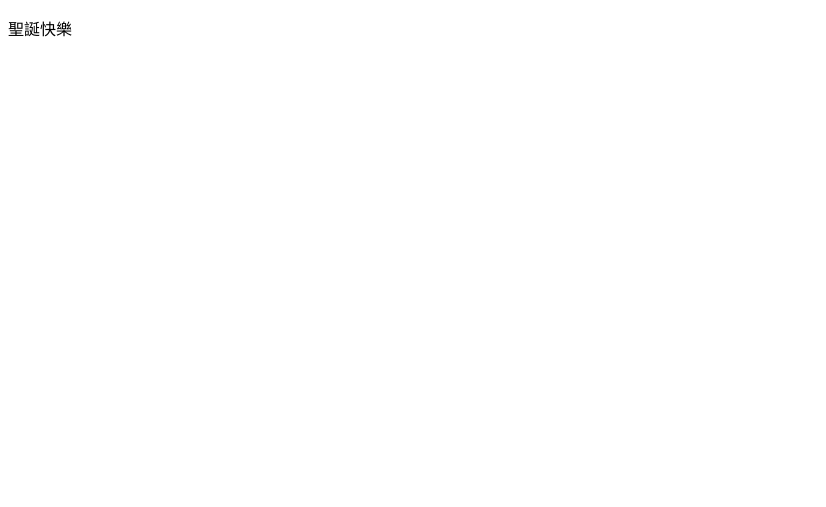
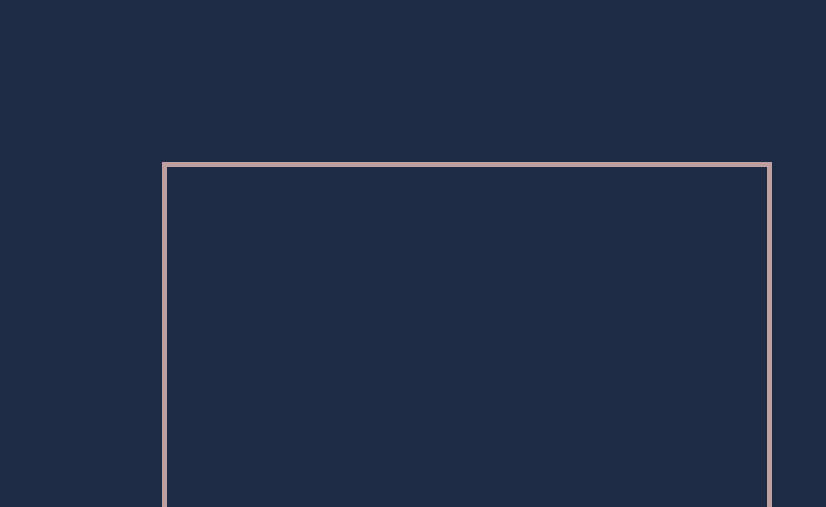
Before and after one commit to LPenny-github/ChristmasCard, a plain HTML site: page ChristmasCard2/index.html in a window 1280 px wide. Shown: the top 507 px of the page, without its empty margins (0-826 px from the left). Drawn offline with Linux system fonts and the light colour scheme.

Commit message:
Complete 2ed version

```diff
--- a/ChristmasCard2/index.html
+++ b/ChristmasCard2/index.html
@@ -1,15 +1,19 @@
 <!DOCTYPE html>
 <html lang="zh">
+
 <head>
     <meta charset="UTF-8">
     <meta http-equiv="X-UA-Compatible">
     <meta name="viewport" content="width=device-width, initial-scale=1.0">
     <title>聖誕卡</title>
     <link rel="stylesheet" href="main.css">
+
 </head>
+
 <body>
     <div>
-        <p>聖誕快樂</p>
+        <p>Merry Christmas</p>
     </div>
 </body>
+
 </html>
--- a/ChristmasCard2/main.css
+++ b/ChristmasCard2/main.css
@@ -0,0 +1,20 @@
+body{
+    position: relative;
+    background-color: rgb(30, 43, 68);
+    padding: 12%;
+}
+
+div{
+    width: 600px;
+    height: 450px;
+    border-style: solid;
+    border-width: 5px;
+    border-color: rgb(190, 160, 160);
+}
+
+p{
+    color: rgb(194, 77, 77);
+    font-size: 45px;
+    text-align: center;
+    padding-top: 300px;
+}
```
